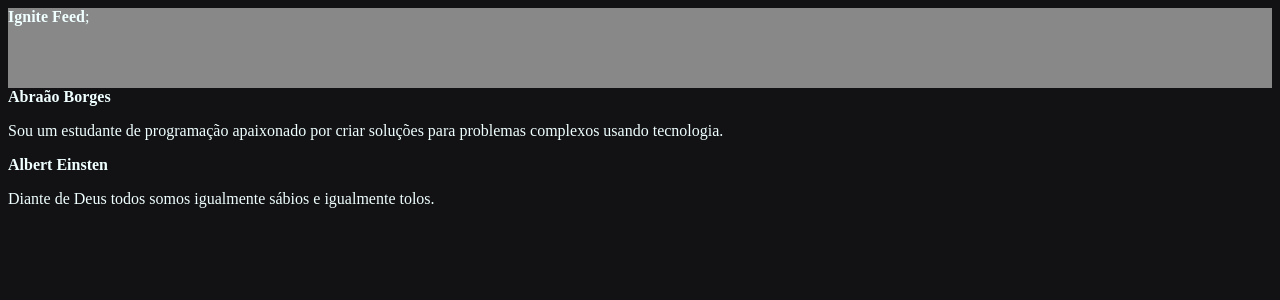
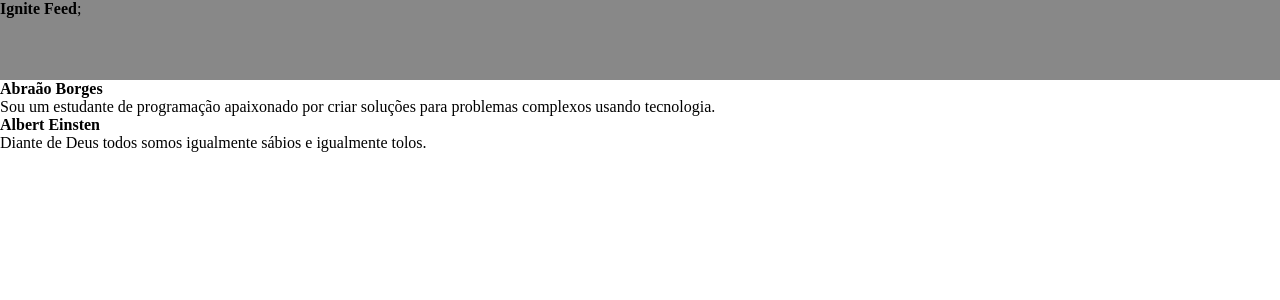
Before and after one commit to BorgesAbraao10/primeiro-projeto-react, a React (Vite) app in the folder feed/: page / in a window 1280 px wide. Shown: the top 300 px of the page. Built offline with nearby package versions, Linux system fonts and the light colour scheme.

Commit message:
last update

```diff
--- a/feed/src/App.jsx
+++ b/feed/src/App.jsx
@@ -1,11 +1,12 @@
 import { Post } from "./Post";
 import { Header } from "./components/header";
-import "./style.css";
+
+import "./global.css";
 
 export function App() {
   return (
     <div>
-      <Header/>
+      <Header />
       <Post
         author="Abraão Borges"
         content="Sou um estudante de programação apaixonado por criar soluções para problemas complexos usando tecnologia."
--- /dev/null
+++ b/feed/src/global.css
@@ -0,0 +1,21 @@
+:root {
+  --white: #ffffff;
+  --gray-100: #e1e1e6;
+  --gray-300: #c4c4cc;
+  --gray-400: #8d8d99;
+  --gray-600: #323238;
+  --gray-700: #29292e;
+  --gray-800: #202024;
+  --gray-900: #121214;
+
+  --green-500: #00875f;
+}
+
+* {
+  margin: 0;
+  padding: 0;
+  box-sizing: border-box;
+}
+
+body {
+}
--- a/feed/src/style.css
+++ /dev/null
@@ -1,4 +0,0 @@
-body {
-  background: #121214;
-  color: azure;
-}
```
